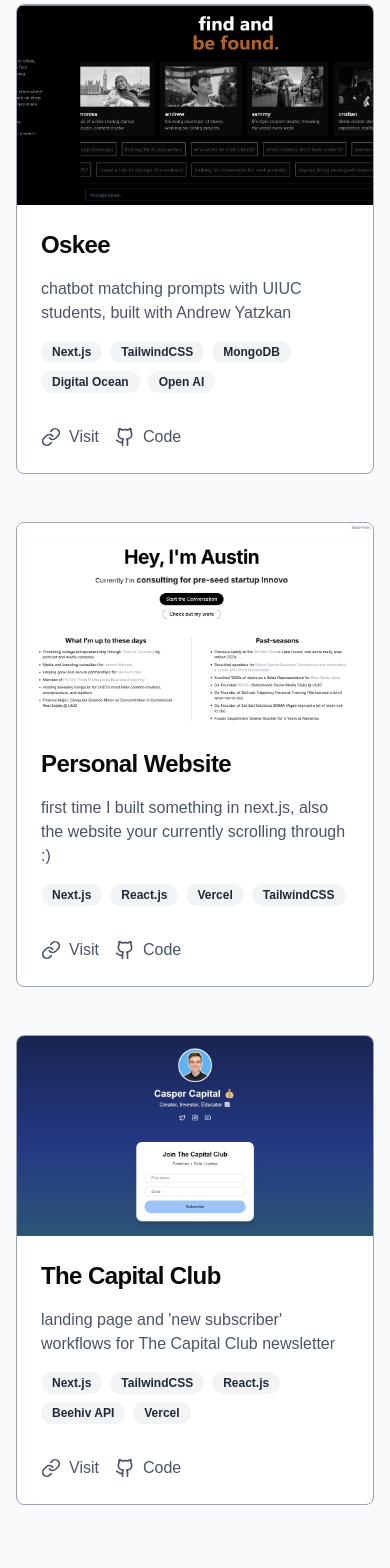
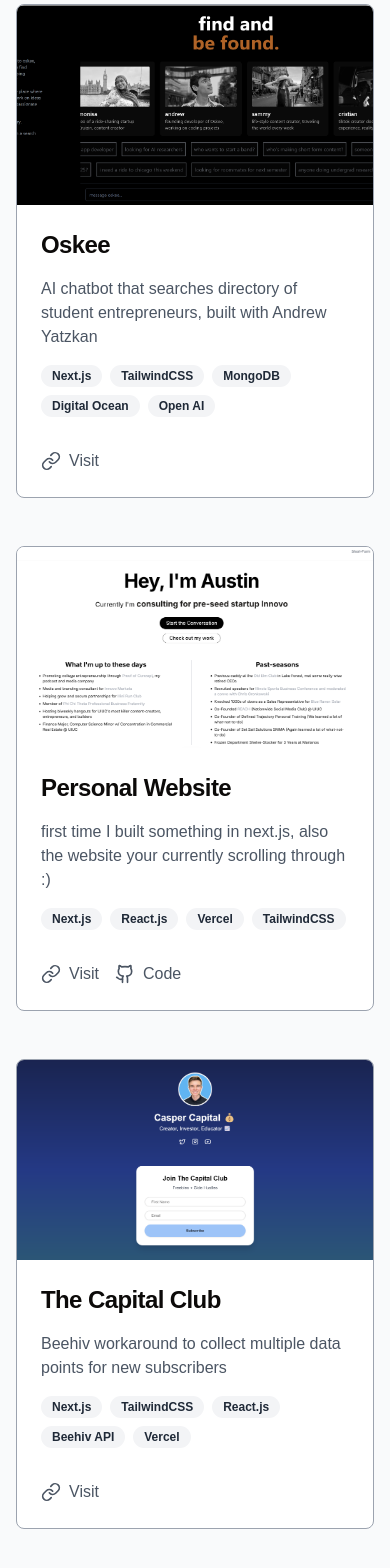
Before and after one commit to austin02202016/live_personal_website, a Next.js app: page /coding-projects in a window 390 px wide. Shown: the part 240-1808 px from the top of the page. Built offline with nearby package versions, Linux system fonts and the light colour scheme.

Commit message:
responsiveness changes

```diff
--- a/components/about-me.tsx
+++ b/components/about-me.tsx
@@ -24,9 +24,9 @@
 
     return (
       <motion.div className="min-h-screen bg-white text-black font-sans" ref={ref}>
-        <motion.div className="container mx-auto px-[10%] py-16">
+        <motion.div className="container mx-auto px-[10%] py-24">
           <motion.h2
-            className="text-4xl sm:text-5xl lg:text-6xl font-extrabold text-gray-900 text-center mb-20"
+            className="text-4xl sm:text-5xl lg:text-6xl font-extrabold text-gray-900 text-center mb-24"
             initial={{ opacity: 0, y: -20 }}
             animate={inView ? { opacity: 1, y: 0 } : {}}
             transition={{ duration: 0.5 }}
--- a/components/hero_section.tsx
+++ b/components/hero_section.tsx
@@ -14,11 +14,13 @@
 
 export default function HeroSection() {
   const activities = [
-    "growing UIUC's entrepreneurship community",
-    "consulting for pre-seed startup Innovo",
+    "meeting college entrepreneurs",
+    "consulting for Innovo",
+    "growing Robo",
+    "scouting for Soma Capital",
     "training to complete my first dunk",
     "growing Illini Run Club",
-    "working on personal coding projects"
+    "coding cool stuff"
   ]
 
   const [currentActivity, setCurrentActivity] = useState(0)
--- a/components/projects-section.tsx
+++ b/components/projects-section.tsx
@@ -14,10 +14,9 @@
   {
     id: "uiuc.io",
     title: "Oskee",
-    description: "chatbot matching prompts with UIUC students, built with Andrew Yatzkan",
+    description: "AI chatbot that searches directory of student entrepreneurs, built with Andrew Yatzkan",
     image: "/uiuc.io_photo.png",
     liveUrl: "https://www.uiuc.io/",
-    githubUrl: "https://github.com/austin02202016/uiuc_sage.git",
     tags: ["Next.js", "TailwindCSS", "MongoDB", "Digital Ocean", "Open AI"],
   },
   {
@@ -26,16 +25,15 @@
     description: "first time I built something in next.js, also the website your currently scrolling through :)",
     image: "/personal_website_photo.png",
     liveUrl: "https://austinkennedy.vercel.app/",
-    githubUrl: "https://github.com/austin02202016/react_10.7_website",
+    githubUrl: "https://github.com/austin02202016/live_personal_website",
     tags: ["Next.js", "React.js", "Vercel", "TailwindCSS"],
   },
   {
     id: "capital_club_landing_page",
     title: "The Capital Club",
-    description: "landing page and 'new subscriber' workflows for The Capital Club newsletter",
+    description: "Beehiv workaround to collect multiple data points for new subscribers",
     image: "/capital_club_photo.png",
     liveUrl: "https://casper-landing-page.vercel.app/",
-    githubUrl: "https://github.com/austin02202016/casper-landing_page",
     tags: ["Next.js", "TailwindCSS", "React.js", "Beehiv API", "Vercel"],
   },
 ]
```
